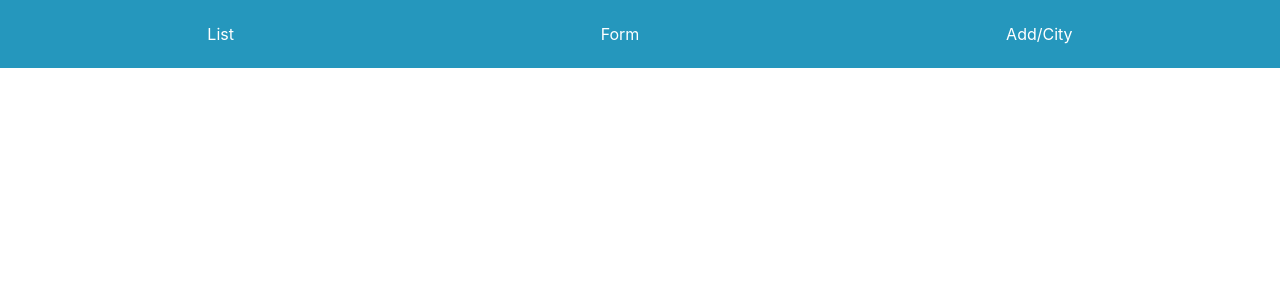
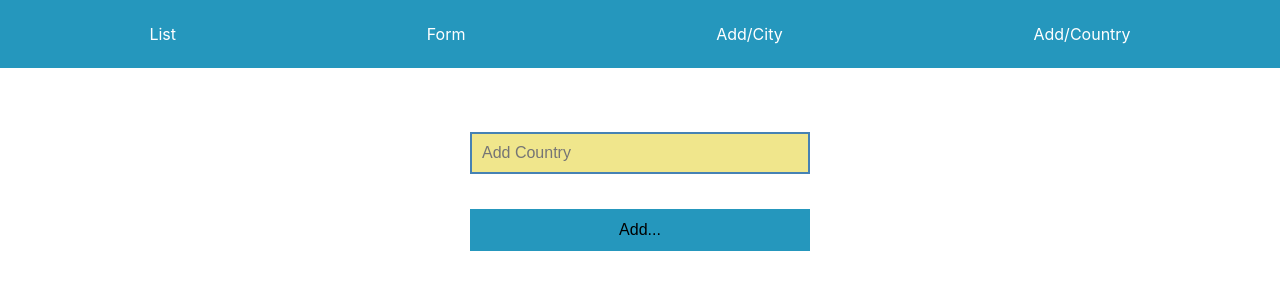
Before and after one commit to martinMilenov/table, a React (Create React App) app: page /country in a window 1280 px wide. Shown: the top 300 px of the page. Built offline with nearby package versions, Linux system fonts and the light colour scheme.

Commit message:
feat/implement-addCountry-to-application

```diff
--- a/src/App.css
+++ b/src/App.css
@@ -100,7 +100,7 @@ input[type="radio"]:first-child {
 
 input[type="button"] {
   border: none;
-  height: 40px;
+  height: 42px;
   width: 100%;
   background: rgb(37, 151, 189);
   cursor: pointer;
@@ -117,10 +117,11 @@ input[type="button"] {
 .select select {
   display: block;
   width: 250px;
+  margin-top: 25px;
   border: 2px solid steelblue;
   padding: 10px;;
   font-size: inherit;
-  background: khaki;;
+  background: khaki;
 }
 
 .select select:focus{
@@ -129,9 +130,16 @@ input[type="button"] {
 
 .addCity {
   position: relative;
-  width: 80px !important;
-  top: -52px;
-  left: 130px;
+  width: 78px !important;
+  top: -53px;
+  left: 171px;
+}
+
+.addCountry {
+  position: relative;
+  width: 78px !important;
+  top: -121px;
+  left: 91px;
 }
 
 .mainBtn {
--- a/src/App.js
+++ b/src/App.js
@@ -7,6 +7,7 @@ import { BrowserRouter as Router, Switch, Route } from 'react-router-dom';
 import {Provider} from 'react-redux';
 import store from './store';
 import AddCity from "./pages/AddCity";
+import AddCountry from "./pages/AddCountry";
 
 function App() {
   return (
@@ -26,6 +27,9 @@ function App() {
           <Route path="/city">
             <AddCity/>
           </Route>
+          <Route path="/country">
+            <AddCountry/>
+          </Route>
         </Switch>
       </Router>
     </div>
--- a/src/components/Nav.js
+++ b/src/components/Nav.js
@@ -9,6 +9,7 @@ function Nav() {
                 <li><Link to="/list">List</Link></li>
                 <li><Link to="/add">Form</Link></li>
                 <li><Link to="/city">Add/City</Link></li>
+                <li><Link to="/country">Add/Country</Link></li>
             </nav>
         </div>
     )
--- /dev/null
+++ b/src/pages/AddCountry/actions.js
@@ -0,0 +1,31 @@
+export const actionTypes = {
+    UPDATE_FIELD: Symbol("UPDATE_FIELD"),
+    FETCH_COUNTRIES: Symbol("FETCH_COUNTRIES"),
+    ADD_COUNTRY: Symbol("ADD_COUNTRY")
+}
+
+
+export const updateField = (params) => {
+    return {
+        type: actionTypes.UPDATE_FIELD,
+        key: params.key,
+        value: params.value
+    }
+}
+
+export const addCountry = (params) => {
+    return {
+        type: actionTypes.ADD_COUNTRY,
+        request: 'countries',
+        method: "POST",
+        params
+    }
+}
+
+export const fetchCountries = () => {
+    return {
+        type: actionTypes.FETCH_COUNTRIES,
+        request: 'countries',
+        method: "GET"
+    }
+}
--- /dev/null
+++ b/src/pages/AddCountry/defaultState.js
@@ -0,0 +1,6 @@
+import { fromJS } from "immutable"
+
+export default fromJS({
+    country: '',
+    countries: []
+})
--- /dev/null
+++ b/src/pages/AddCountry/index.js
@@ -0,0 +1,48 @@
+import React, { Component } from 'react'
+import { withRouter } from 'react-router-dom';
+import { connect } from 'react-redux';
+import { updateField } from './actions';
+import { addCountry } from './actions';
+
+class AddCountry extends Component {
+
+    handleAddCity = () => {
+        this.props.addCountry({
+            name: this.props.country
+        })
+        let { history } = this.props;
+        history.push({
+            pathname: '/add'
+        });
+    }
+
+    handleChange = (e) => {
+        this.props.updateField({
+            key: e.target.name,
+            value: e.target.value
+        })
+    }
+    render() {
+        return (
+            <div>
+                <form>
+                    <input type="text" name="country" placeholder="Add Country" onChange={this.handleChange} value={this.props.country}></input>
+                    <input type="button" value="Add..." onClick={this.handleAddCity}></input>
+                </form>
+            </div>
+        )
+    }
+}
+
+const mapStateToProps = (state) => {
+    return {
+       country: state.newCountry.get('country')
+    }
+}
+
+const mapDispatchToProps = {
+   updateField,
+   addCountry
+}
+
+export default connect(mapStateToProps, mapDispatchToProps)(withRouter(AddCountry));
--- /dev/null
+++ b/src/pages/AddCountry/reducer.js
@@ -0,0 +1,35 @@
+import defaultState from './defaultState'
+import { actionTypes } from './actions'
+import { FINISHED } from '../../constants';
+
+
+const newCountry = (state = defaultState, action) => {
+    switch(action.type) {
+        case actionTypes.UPDATE_FIELD: {
+            return state.setIn([action.key], action.value);
+        }
+        case actionTypes.FETCH_COUNTRIES: {
+            if(action.state === FINISHED) {
+                let res = action.response;
+                res = res.map(country => {
+                    return country
+                    .set('label', country.get('name'))
+                    .set('value', country.get('id'))
+                });
+                return state.set('countries', res)
+            }
+            return state
+        }
+        case actionTypes.ADD_COUNTRY: {
+            if(action.state === FINISHED) {
+                return state.set('country', '')
+            }
+            return state
+        }
+        default: {
+            return state;
+        }
+    }
+}
+
+export default newCountry;
--- a/src/pages/Create/defaultState.js
+++ b/src/pages/Create/defaultState.js
@@ -7,5 +7,6 @@ import { fromJS } from "immutable"
     dateOfBirth: '',
     age: '',
     gender: '',
-    city: null
+    city: null,
+    country: null
 })
--- a/src/pages/Create/index.js
+++ b/src/pages/Create/index.js
@@ -5,11 +5,13 @@ import { setField } from './actions';
 import { add } from './actions';
 import { clearField } from './actions';
 import { fetchTowns } from '../AddCity/action'
+import { fetchCountries } from '../AddCountry/actions'
 
 
 class Create extends Component {
     componentDidMount(){
         this.props.fetchTowns()
+        this.props.fetchCountries()
     }
 
     handleChange = (e) => {
@@ -27,7 +29,8 @@ class Create extends Component {
             age: parseInt(this.props.age),
             sex: this.props.gender,
             dateOfBirth: new Date(this.props.dateOfBirth).toUTCString(),
-            city: parseInt(this.props.city)
+            city: parseInt(this.props.city),
+            country: parseInt(this.props.country)
         })
 
         this.props.clearField();
@@ -46,6 +49,13 @@ class Create extends Component {
         });
     }
 
+    newPath = () => {
+        let { history } = this.props;
+        history.push({
+            pathname: '/country'
+        });
+    }
+
 
     render() {
         return (
@@ -57,13 +67,21 @@ class Create extends Component {
                 <input type="number" name="age" placeholder="Age" onChange={this.handleChange} value={this.props.age} />
                 <div className="select">
                     <select name="city" onChange={this.handleChange} value={this.props.city}>
-                        <option value="" disabled selected>Select your option</option>
+                        <option value="" disabled selected>Select your city</option>
                         {this.props.citys.map((city, i) => (
                             <option key={i} value={city.value}>{city.label}</option>
                        ))}
 
                     </select>
+                    <select name="country" onChange={this.handleChange} value={this.props.country}>
+                        <option value="" disabled selected>Select your country</option>
+                        {this.props.countries.map((country, i) => (
+                            <option key={i} value={country.value}>{country.label}</option>
+                       ))}
+
+                    </select>
                     <input className="addCity" type="button" value="Add..." onClick={this.changePath}/>
+                    <input className="addCountry" type="button" value="Add..." onClick={this.newPath}/>
                 </div>
                 <div className="radio">
                     <input type="radio" name="gender" value="m"  checked={this.props.gender === 'm'} onChange={this.handleChange} />
@@ -86,7 +104,9 @@ const mapStateToProps = (state) => {
         age: state.createForm.get('age'),
         gender: state.createForm.get('gender'),
         city: state.createForm.get('city'),
+        country: state.createForm.get('country'),
         citys: state.newCity.get('citys').toJS(),
+        countries: state.newCountry.get('countries').toJS()
     }
 }
 
@@ -94,7 +114,8 @@ const mapDispatchToProps = {
     setField,
     add,
     clearField,
-    fetchTowns
+    fetchTowns,
+    fetchCountries
 }
 
 export default connect(mapStateToProps, mapDispatchToProps)( withRouter(Create));
--- a/src/pages/List/index.js
+++ b/src/pages/List/index.js
@@ -4,6 +4,7 @@ import {withRouter} from 'react-router-dom';
 import {connect} from 'react-redux';
 import { fetch, get } from './actions';
 import { fetchTowns } from '../AddCity/action'
+import { fetchCountries } from '../AddCountry/actions';
 
 const dataMapper = {
     gender: (value) => { return value==='m' ? 'Male' : 'Female'  },
@@ -15,6 +16,7 @@ class List extends Component {
         this.props.fetch(); // will get all the towns. try it out ;)
         // this.props.get({townId: 5}); // will get only one town
         this.props.fetchTowns();
+        this.props.fetchCountries();
     }
     constructor(props) {
         super(props);
@@ -55,6 +57,11 @@ class List extends Component {
                     value: 'city',
                     id: 7
                 },
+                {
+                    label: "Country",
+                    value: 'country',
+                    id: 8
+                }
 
             ]
         };
@@ -74,7 +81,10 @@ class List extends Component {
             const town = this.props.citys.find(grad => {
                 return grad.id === person.city
             });
-            return { ...person, city: town ? town.label : person.city };
+            const country = this.props.countries.find(country => {
+                return country.id === person.country
+            })
+            return { ...person, city: town ? town.label : person.city, country: country ? country.label : person.country };
         });
 // nachin 2
         // let cities = {};
@@ -100,14 +110,16 @@ const mapStateToProps =(state) => {
 
     return {
         persons: state.list.get('persons').toJS(),
-        citys: state.newCity.get('citys').toJS()
+        citys: state.newCity.get('citys').toJS(),
+        countries: state.newCountry.get('countries').toJS()
     };
 }
 
 const mapDispatchToProps = {
     fetch,
     get,
-    fetchTowns
+    fetchTowns,
+    fetchCountries
 }
 
 export default connect(mapStateToProps, mapDispatchToProps)(withRouter(List));
--- a/src/reducer.js
+++ b/src/reducer.js
@@ -3,6 +3,7 @@ import XHR from 'xhr-promise';
 import createForm from "./pages/Create/reducer";
 import list from "./pages/List/reducer";
 import newCity from './pages/AddCity/reducer';
+import newCountry from './pages/AddCountry/reducer';
 
 import { fromJS } from 'immutable';
 
@@ -126,4 +127,4 @@ export const requestSendingMiddleware = store => next => action => {
 	});
 };
 
-export default combineReducers({ createForm, list, newCity });
+export default combineReducers({ createForm, list, newCity, newCountry });
```
